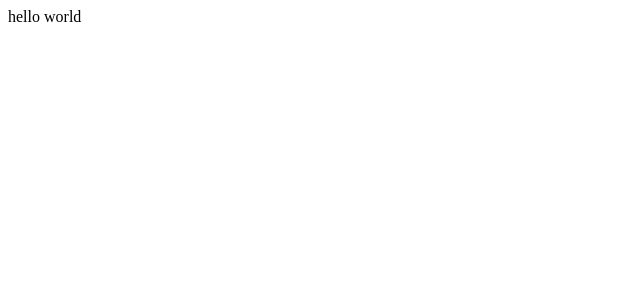
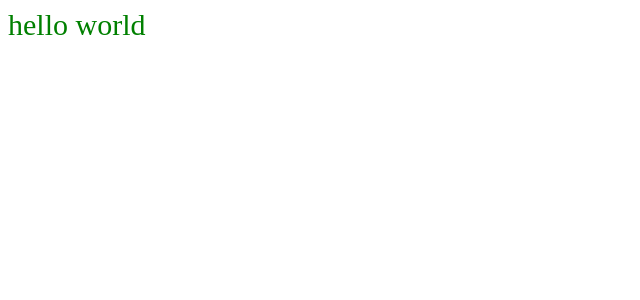
Before and after one commit to parkhojeong/react-nextjs-bolierplate, a Next.js app: page / in a window 1280 px wide. Shown: the top 300 px of the page, without its empty margins (0-640 px from the left). Built offline with nearby package versions, Linux system fonts and the light colour scheme.

Commit message:
styled-components 설정 및 적용

```diff
--- /dev/null
+++ b/pages/_document.tsx
@@ -0,0 +1,29 @@
+import Document, { DocumentContext } from 'next/document';
+import { ServerStyleSheet } from 'styled-components';
+
+export default class MyDocument extends Document {
+  static async getInitialProps(ctx: DocumentContext) {
+    const sheet = new ServerStyleSheet();
+    const originalRenderPage = ctx.renderPage;
+
+    try {
+      ctx.renderPage = () =>
+        originalRenderPage({
+          enhanceApp: (App) => (props => sheet.collectStyles(<App {...props} />)),
+        });
+
+      const initialProps = await Document.getInitialProps(ctx);
+      return {
+        ...initialProps,
+        styles: (
+          <>
+            {initialProps.styles}
+            {sheet.getStyleElement()}
+          </>
+        ),
+      };
+    } finally {
+      sheet.seal();
+    }
+  }
+}
--- a/pages/index.tsx
+++ b/pages/index.tsx
@@ -1,7 +1,13 @@
 import React from 'react';
+import styled from 'styled-components';
+
+const Container = styled.div`
+  font-size: 30px;
+  color: green;
+`;
 
 const index: React.FC = () => {
-    return <div>hello world</div>
-}
+  return <Container>hello world</Container>;
+};
 
 export default index;
```
Also changed, not shown: .babelrc (added).
